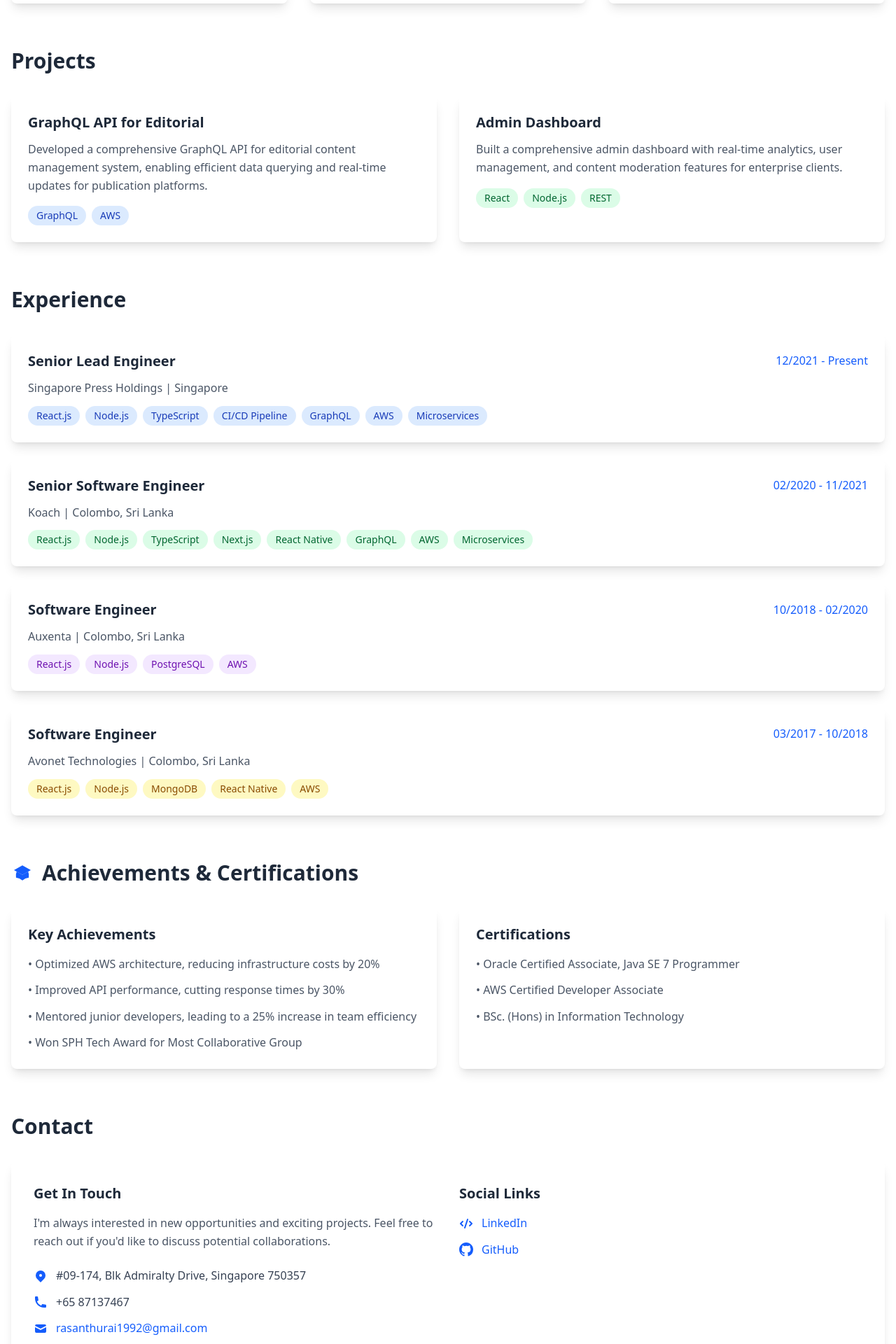
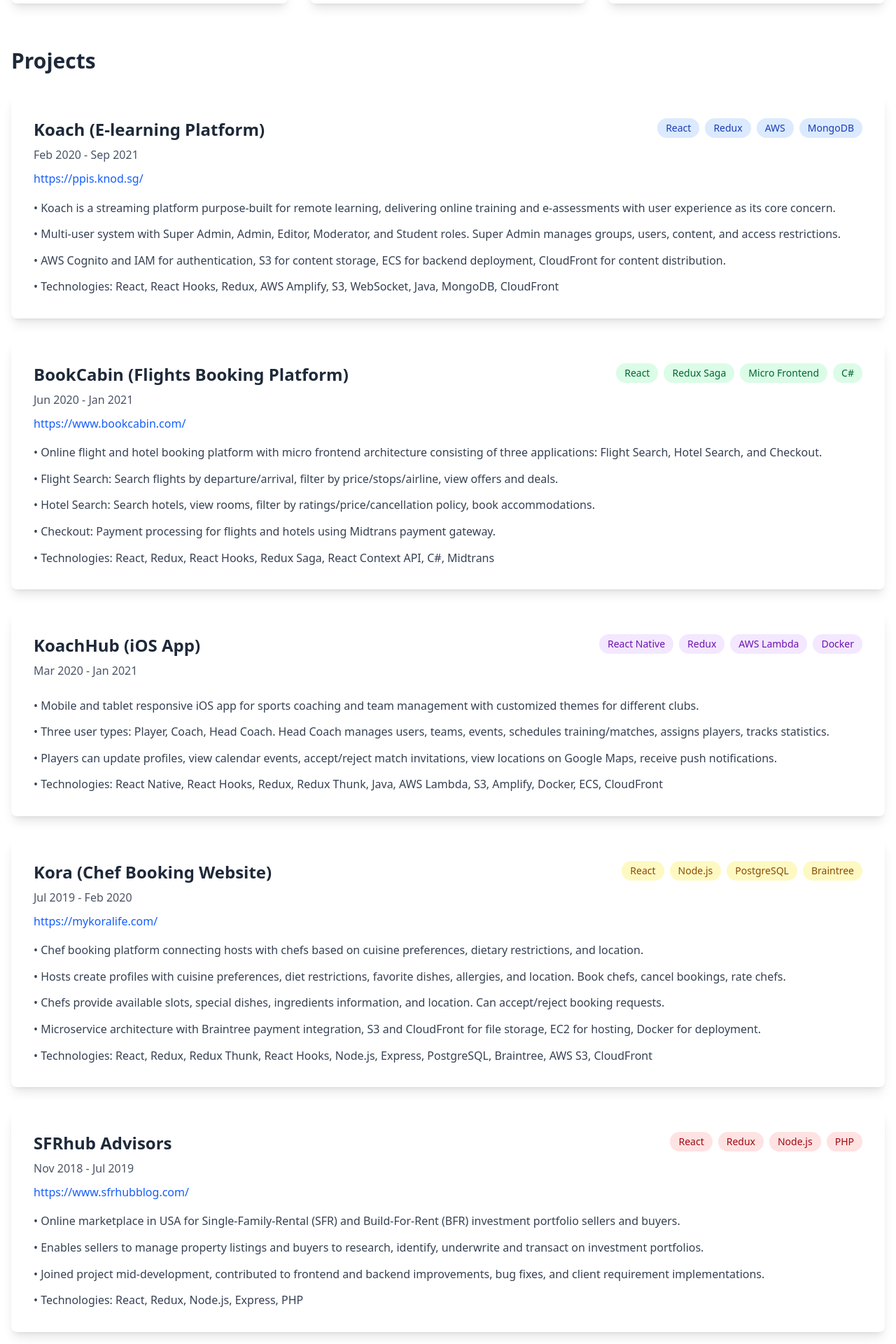
Before and after one commit to sivarasan-dev/sivarasan-dev.github.io, a Next.js app: page / in a window 1280 px wide. Shown: the part 1180-3100 px from the top of the page at 70% size. Built offline with nearby package versions, Linux system fonts and the light colour scheme.

Commit message:
Revise Projects section in portfolio to include detailed descriptions and links for multiple projects, enhancing content richness and user engagement.

```diff
--- a/src/app/page.tsx
+++ b/src/app/page.tsx
@@ -178,30 +178,122 @@
         </section>
 
         {/* Projects Section */}
-        <section id="projects" className="mb-16 mt-3">
+        <section id="projects" className="mb-16 scroll-mt-20">
           <h2 className="text-3xl font-bold text-gray-800 dark:text-white mb-8">Projects</h2>
-          <div className="grid grid-cols-1 md:grid-cols-2 gap-8">
-            <div className="bg-white dark:bg-gray-800 rounded-lg p-6 shadow-lg">
-              <h3 className="text-xl font-semibold text-gray-800 dark:text-white mb-3">GraphQL API for Editorial</h3>
-              <p className="text-gray-600 dark:text-gray-300 mb-4">
-                Developed a comprehensive GraphQL API for editorial content management system,
-                enabling efficient data querying and real-time updates for publication platforms.
-              </p>
-              <div className="flex flex-wrap gap-2">
-                <span className="inline-block bg-blue-100 dark:bg-blue-900 text-blue-800 dark:text-blue-200 px-3 py-1 rounded-full text-sm">GraphQL</span>
-                <span className="inline-block bg-blue-100 dark:bg-blue-900 text-blue-800 dark:text-blue-200 px-3 py-1 rounded-full text-sm">AWS</span>
+          <div className="space-y-8">
+            {/* Koach */}
+            <div className="bg-white dark:bg-gray-800 rounded-lg p-8 shadow-lg">
+              <div className="flex flex-col md:flex-row md:items-start md:justify-between mb-4">
+                <div>
+                  <h3 className="text-2xl font-bold text-gray-800 dark:text-white mb-2">Koach (E-learning Platform)</h3>
+                  <p className="text-gray-600 dark:text-gray-400 mb-2">Feb 2020 - Sep 2021</p>
+                  <a href="https://ppis.knod.sg/" target="_blank" rel="noopener noreferrer" className="text-blue-600 hover:underline">https://ppis.knod.sg/</a>
+                </div>
+                <div className="flex flex-wrap gap-2 mt-4 md:mt-0">
+                  <span className="inline-block bg-blue-100 dark:bg-blue-900 text-blue-800 dark:text-blue-200 px-3 py-1 rounded-full text-sm">React</span>
+                  <span className="inline-block bg-blue-100 dark:bg-blue-900 text-blue-800 dark:text-blue-200 px-3 py-1 rounded-full text-sm">Redux</span>
+                  <span className="inline-block bg-blue-100 dark:bg-blue-900 text-blue-800 dark:text-blue-200 px-3 py-1 rounded-full text-sm">AWS</span>
+                  <span className="inline-block bg-blue-100 dark:bg-blue-900 text-blue-800 dark:text-blue-200 px-3 py-1 rounded-full text-sm">MongoDB</span>
+                </div>
+              </div>
+              <div className="space-y-3 text-gray-700 dark:text-gray-300">
+                <p>• Koach is a streaming platform purpose-built for remote learning, delivering online training and e-assessments with user experience as its core concern.</p>
+                <p>• Multi-user system with Super Admin, Admin, Editor, Moderator, and Student roles. Super Admin manages groups, users, content, and access restrictions.</p>
+                <p>• AWS Cognito and IAM for authentication, S3 for content storage, ECS for backend deployment, CloudFront for content distribution.</p>
+                <p>• Technologies: React, React Hooks, Redux, AWS Amplify, S3, WebSocket, Java, MongoDB, CloudFront</p>
               </div>
             </div>
-            <div className="bg-white dark:bg-gray-800 rounded-lg p-6 shadow-lg">
-              <h3 className="text-xl font-semibold text-gray-800 dark:text-white mb-3">Admin Dashboard</h3>
-              <p className="text-gray-600 dark:text-gray-300 mb-4">
-                Built a comprehensive admin dashboard with real-time analytics,
-                user management, and content moderation features for enterprise clients.
-              </p>
-              <div className="flex flex-wrap gap-2">
-                <span className="inline-block bg-green-100 dark:bg-green-900 text-green-800 dark:text-green-200 px-3 py-1 rounded-full text-sm">React</span>
-                <span className="inline-block bg-green-100 dark:bg-green-900 text-green-800 dark:text-green-200 px-3 py-1 rounded-full text-sm">Node.js</span>
-                <span className="inline-block bg-green-100 dark:bg-green-900 text-green-800 dark:text-green-200 px-3 py-1 rounded-full text-sm">REST</span>
+
+            {/* BookCabin */}
+            <div className="bg-white dark:bg-gray-800 rounded-lg p-8 shadow-lg">
+              <div className="flex flex-col md:flex-row md:items-start md:justify-between mb-4">
+                <div>
+                  <h3 className="text-2xl font-bold text-gray-800 dark:text-white mb-2">BookCabin (Flights Booking Platform)</h3>
+                  <p className="text-gray-600 dark:text-gray-400 mb-2">Jun 2020 - Jan 2021</p>
+                  <a href="https://www.bookcabin.com/" target="_blank" rel="noopener noreferrer" className="text-blue-600 hover:underline">https://www.bookcabin.com/</a>
+                </div>
+                <div className="flex flex-wrap gap-2 mt-4 md:mt-0">
+                  <span className="inline-block bg-green-100 dark:bg-green-900 text-green-800 dark:text-green-200 px-3 py-1 rounded-full text-sm">React</span>
+                  <span className="inline-block bg-green-100 dark:bg-green-900 text-green-800 dark:text-green-200 px-3 py-1 rounded-full text-sm">Redux Saga</span>
+                  <span className="inline-block bg-green-100 dark:bg-green-900 text-green-800 dark:text-green-200 px-3 py-1 rounded-full text-sm">Micro Frontend</span>
+                  <span className="inline-block bg-green-100 dark:bg-green-900 text-green-800 dark:text-green-200 px-3 py-1 rounded-full text-sm">C#</span>
+                </div>
+              </div>
+              <div className="space-y-3 text-gray-700 dark:text-gray-300">
+                <p>• Online flight and hotel booking platform with micro frontend architecture consisting of three applications: Flight Search, Hotel Search, and Checkout.</p>
+                <p>• Flight Search: Search flights by departure/arrival, filter by price/stops/airline, view offers and deals.</p>
+                <p>• Hotel Search: Search hotels, view rooms, filter by ratings/price/cancellation policy, book accommodations.</p>
+                <p>• Checkout: Payment processing for flights and hotels using Midtrans payment gateway.</p>
+                <p>• Technologies: React, Redux, React Hooks, Redux Saga, React Context API, C#, Midtrans</p>
+              </div>
+            </div>
+
+            {/* KoachHub */}
+            <div className="bg-white dark:bg-gray-800 rounded-lg p-8 shadow-lg">
+              <div className="flex flex-col md:flex-row md:items-start md:justify-between mb-4">
+                <div>
+                  <h3 className="text-2xl font-bold text-gray-800 dark:text-white mb-2">KoachHub (iOS App)</h3>
+                  <p className="text-gray-600 dark:text-gray-400 mb-2">Mar 2020 - Jan 2021</p>
+                </div>
+                <div className="flex flex-wrap gap-2 mt-4 md:mt-0">
+                  <span className="inline-block bg-purple-100 dark:bg-purple-900 text-purple-800 dark:text-purple-200 px-3 py-1 rounded-full text-sm">React Native</span>
+                  <span className="inline-block bg-purple-100 dark:bg-purple-900 text-purple-800 dark:text-purple-200 px-3 py-1 rounded-full text-sm">Redux</span>
+                  <span className="inline-block bg-purple-100 dark:bg-purple-900 text-purple-800 dark:text-purple-200 px-3 py-1 rounded-full text-sm">AWS Lambda</span>
+                  <span className="inline-block bg-purple-100 dark:bg-purple-900 text-purple-800 dark:text-purple-200 px-3 py-1 rounded-full text-sm">Docker</span>
+                </div>
+              </div>
+              <div className="space-y-3 text-gray-700 dark:text-gray-300">
+                <p>• Mobile and tablet responsive iOS app for sports coaching and team management with customized themes for different clubs.</p>
+                <p>• Three user types: Player, Coach, Head Coach. Head Coach manages users, teams, events, schedules training/matches, assigns players, tracks statistics.</p>
+                <p>• Players can update profiles, view calendar events, accept/reject match invitations, view locations on Google Maps, receive push notifications.</p>
+                <p>• Technologies: React Native, React Hooks, Redux, Redux Thunk, Java, AWS Lambda, S3, Amplify, Docker, ECS, CloudFront</p>
+              </div>
+            </div>
+
+            {/* Kora */}
+            <div className="bg-white dark:bg-gray-800 rounded-lg p-8 shadow-lg">
+              <div className="flex flex-col md:flex-row md:items-start md:justify-between mb-4">
+                <div>
+                  <h3 className="text-2xl font-bold text-gray-800 dark:text-white mb-2">Kora (Chef Booking Website)</h3>
+                  <p className="text-gray-600 dark:text-gray-400 mb-2">Jul 2019 - Feb 2020</p>
+                  <a href="https://mykoralife.com/" target="_blank" rel="noopener noreferrer" className="text-blue-600 hover:underline">https://mykoralife.com/</a>
+                </div>
+                <div className="flex flex-wrap gap-2 mt-4 md:mt-0">
+                  <span className="inline-block bg-yellow-100 dark:bg-yellow-900 text-yellow-800 dark:text-yellow-200 px-3 py-1 rounded-full text-sm">React</span>
+                  <span className="inline-block bg-yellow-100 dark:bg-yellow-900 text-yellow-800 dark:text-yellow-200 px-3 py-1 rounded-full text-sm">Node.js</span>
+                  <span className="inline-block bg-yellow-100 dark:bg-yellow-900 text-yellow-800 dark:text-yellow-200 px-3 py-1 rounded-full text-sm">PostgreSQL</span>
+                  <span className="inline-block bg-yellow-100 dark:bg-yellow-900 text-yellow-800 dark:text-yellow-200 px-3 py-1 rounded-full text-sm">Braintree</span>
+                </div>
+              </div>
+              <div className="space-y-3 text-gray-700 dark:text-gray-300">
+                <p>• Chef booking platform connecting hosts with chefs based on cuisine preferences, dietary restrictions, and location.</p>
+                <p>• Hosts create profiles with cuisine preferences, diet restrictions, favorite dishes, allergies, and location. Book chefs, cancel bookings, rate chefs.</p>
+                <p>• Chefs provide available slots, special dishes, ingredients information, and location. Can accept/reject booking requests.</p>
+                <p>• Microservice architecture with Braintree payment integration, S3 and CloudFront for file storage, EC2 for hosting, Docker for deployment.</p>
+                <p>• Technologies: React, Redux, Redux Thunk, React Hooks, Node.js, Express, PostgreSQL, Braintree, AWS S3, CloudFront</p>
+              </div>
+            </div>
+
+            {/* SFRhub */}
+            <div className="bg-white dark:bg-gray-800 rounded-lg p-8 shadow-lg">
+              <div className="flex flex-col md:flex-row md:items-start md:justify-between mb-4">
+                <div>
+                  <h3 className="text-2xl font-bold text-gray-800 dark:text-white mb-2">SFRhub Advisors</h3>
+                  <p className="text-gray-600 dark:text-gray-400 mb-2">Nov 2018 - Jul 2019</p>
+                  <a href="https://www.sfrhubblog.com/" target="_blank" rel="noopener noreferrer" className="text-blue-600 hover:underline">https://www.sfrhubblog.com/</a>
+                </div>
+                <div className="flex flex-wrap gap-2 mt-4 md:mt-0">
+                  <span className="inline-block bg-red-100 dark:bg-red-900 text-red-800 dark:text-red-200 px-3 py-1 rounded-full text-sm">React</span>
+                  <span className="inline-block bg-red-100 dark:bg-red-900 text-red-800 dark:text-red-200 px-3 py-1 rounded-full text-sm">Redux</span>
+                  <span className="inline-block bg-red-100 dark:bg-red-900 text-red-800 dark:text-red-200 px-3 py-1 rounded-full text-sm">Node.js</span>
+                  <span className="inline-block bg-red-100 dark:bg-red-900 text-red-800 dark:text-red-200 px-3 py-1 rounded-full text-sm">PHP</span>
+                </div>
+              </div>
+              <div className="space-y-3 text-gray-700 dark:text-gray-300">
+                <p>• Online marketplace in USA for Single-Family-Rental (SFR) and Build-For-Rent (BFR) investment portfolio sellers and buyers.</p>
+                <p>• Enables sellers to manage property listings and buyers to research, identify, underwrite and transact on investment portfolios.</p>
+                <p>• Joined project mid-development, contributed to frontend and backend improvements, bug fixes, and client requirement implementations.</p>
+                <p>• Technologies: React, Redux, Node.js, Express, PHP</p>
               </div>
             </div>
           </div>
```
